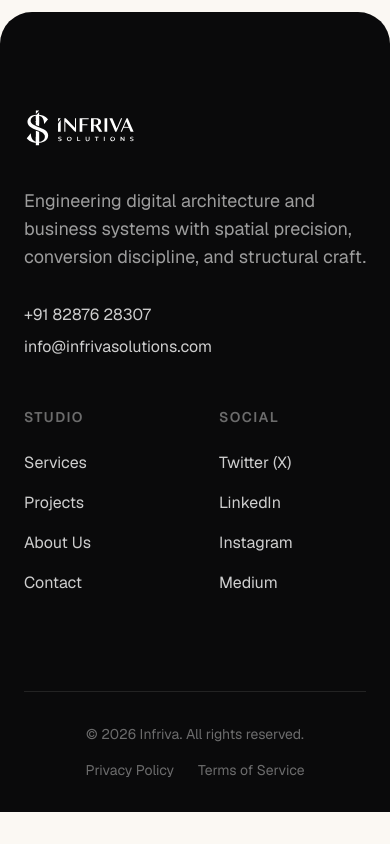
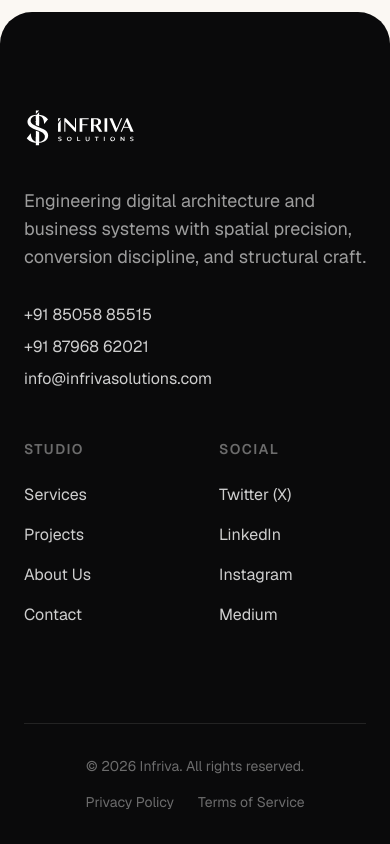
Before and after one commit to Arpan-Tyagi/infriva-solutions, a Next.js app: page / in a window 390 px wide. Shown: the part 6045-6889 px from the top of the page. Before the commit the page ends 6857 px from the top, so only its background shows below. Built offline with nearby package versions, Linux system fonts and the light colour scheme; no server answers.

Commit message:
feat(contact): update contact phone numbers in footer

```diff
--- a/src/components/ui/Footer.tsx
+++ b/src/components/ui/Footer.tsx
@@ -34,7 +34,8 @@ export function Footer() {
             Engineering digital architecture and business systems with spatial precision, conversion discipline, and structural craft.
           </p>
           <div className="flex flex-col gap-2 text-white/80">
-            <a href="tel:+918287628307" className="hover:text-white transition-colors">+91 82876 28307</a>
+            <a href="tel:+918505885515" className="hover:text-white transition-colors">+91 85058 85515</a>
+            <a href="tel:+918796862021" className="hover:text-white transition-colors">+91 87968 62021</a>
             <a href="mailto:info@infrivasolutions.com" className="hover:text-white transition-colors">info@infrivasolutions.com</a>
           </div>
         </div>
```
